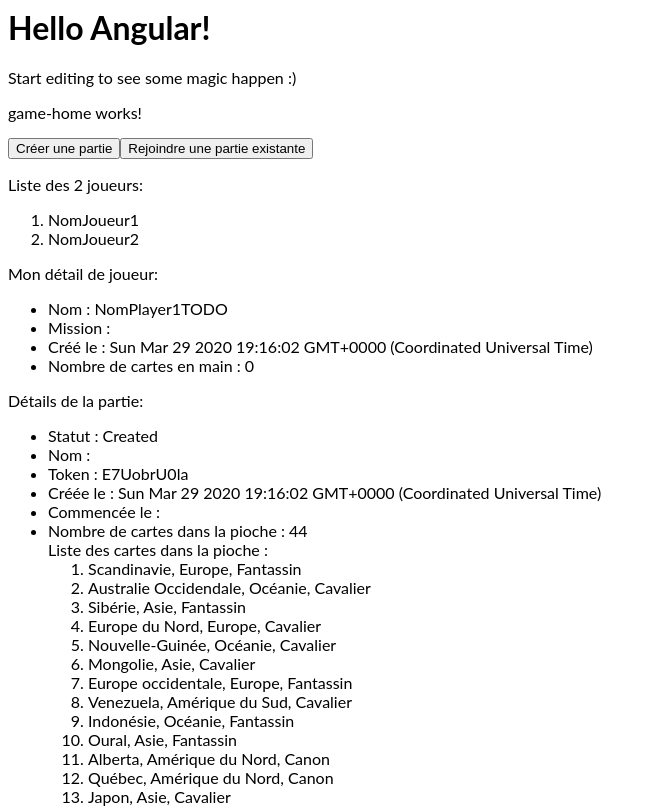
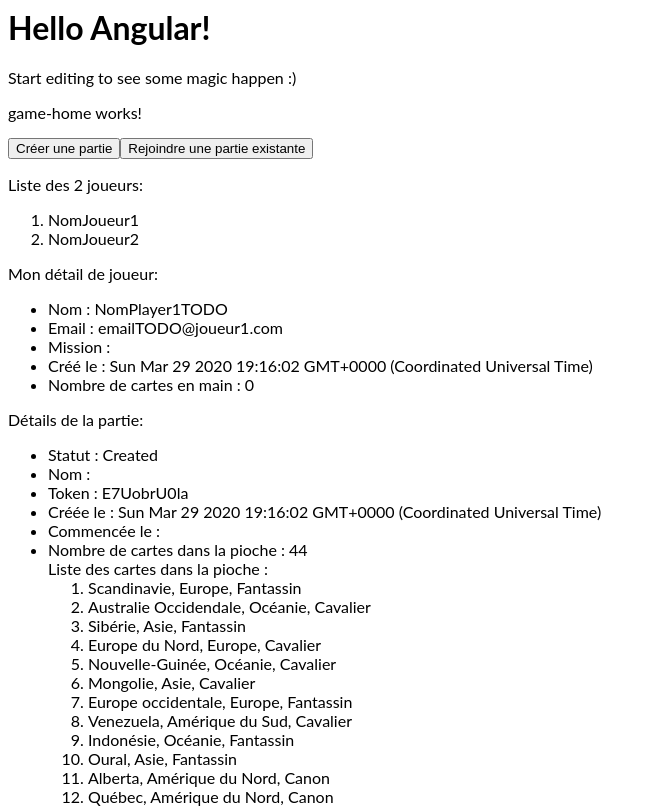
Before and after one commit to dracito/risk-game-manager, an Angular app: page / in a window 1280 px wide. Shown: the top 808 px of the page, without its empty margins (0-656 px from the left). Built offline with nearby package versions, Linux system fonts and the light colour scheme.

Commit message:
5 files modified

```diff
--- a/src/app/players/Player.ts
+++ b/src/app/players/Player.ts
@@ -6,19 +6,22 @@
   public static fromJson(json: Object): Player {
     return new Player(
         json['id'],
-        json['name']
+        json['name'],
+        json['email']
     );
   }
 
   id:string;
   name:string;
+  email:string;
   createdAt:Date;
   hand:Array<DeckCard>;
   mission:MissionCard;
 
-  constructor(id:string, name:string){
+  constructor(id:string, name:string, email:string){
     this.id = id;
     this.name = name;
+    this.email = email;
     this.createdAt = new Date(Date.now());
     this.hand = new Array<DeckCard>();
   }
--- a/src/app/players/player-details/player-details.component.html
+++ b/src/app/players/player-details/player-details.component.html
@@ -5,6 +5,9 @@
   <ul>
     <li>
       Nom : {{ player.name }}
+    </li>
+    <li>
+      Email : {{ player.email }}
     </li>
     <li>
       Mission : {{ player.mission }}
--- a/src/app/players/players.service.ts
+++ b/src/app/players/players.service.ts
@@ -31,6 +31,6 @@
     if(this.myPlayer)
       return this.myPlayer;
     else
-      return new Player("1", "NomPlayer1TODO");
+      return new Player("1", "NomPlayer1TODO", "emailTODO@joueur1.com");
   }
 }
--- a/src/assets/players.json
+++ b/src/assets/players.json
@@ -2,6 +2,7 @@
   {
     "id": "1",
     "name": "NomJoueur1",
+    "email": "email@joueur1.com",
     "createdAt": null,
     "hand": null,
     "mission": null
@@ -9,6 +10,7 @@
   {
     "id": "2",
     "name": "NomJoueur2",
+    "email": "email@joueur2.com",
     "createdAt": null,
     "hand": null,
     "mission": null
```
Also changed, not shown: src/app/players/players-list/players-list.component.html (line endings or trailing spaces).
